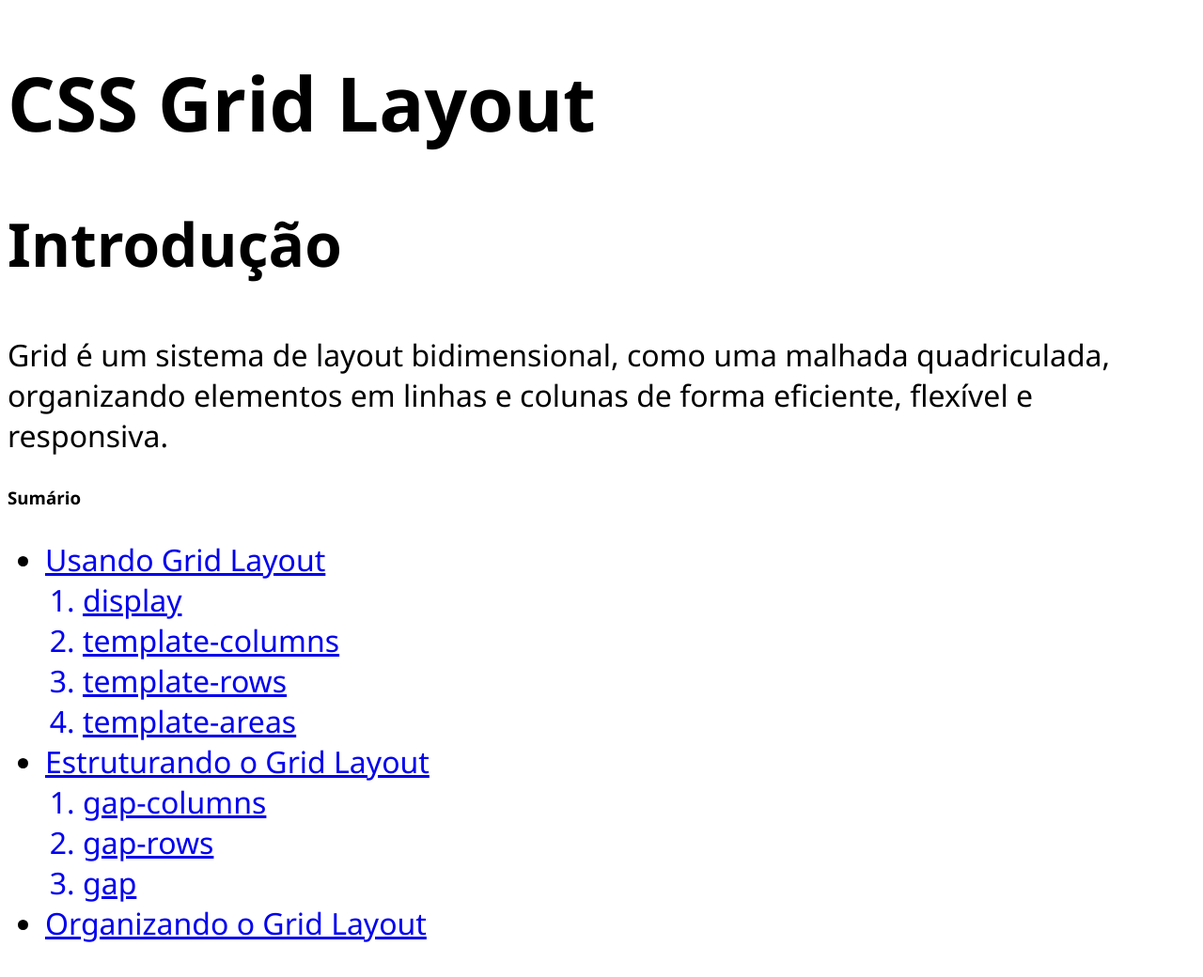
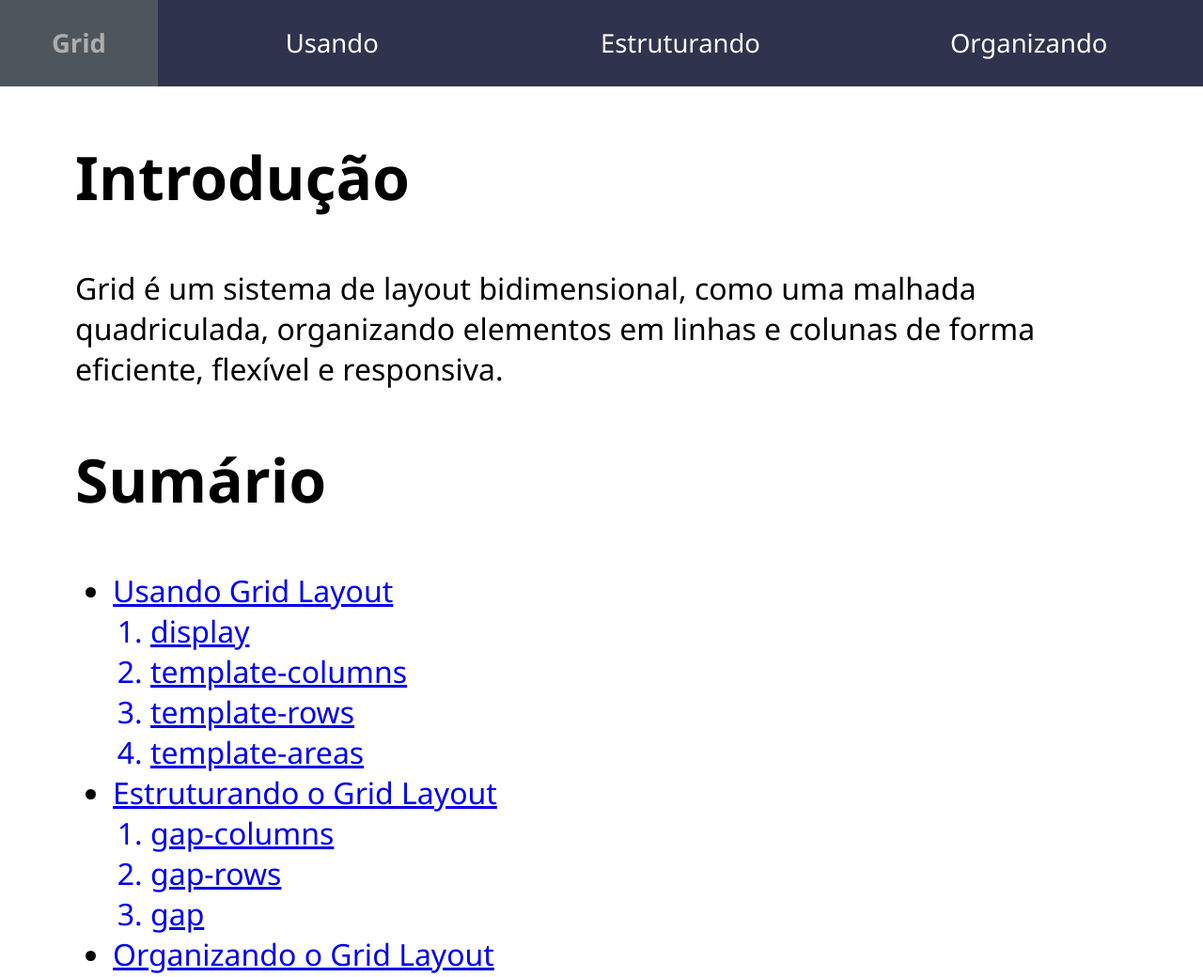
Before and after one commit to Gustavo-UNIJORGE/CSS-Grid-Layout, a plain HTML site: page index.html in a window 1280 px wide. Shown: the top 1040 px of the page at 94% size. Drawn offline with Linux system fonts and the light colour scheme.

Commit message:
adicionado navbar a index.html

```diff
--- a/index.html
+++ b/index.html
@@ -7,14 +7,22 @@
     <link rel="stylesheet" href="style.css">
 </head>
 <body>
-    <h1>CSS Grid Layout</h1>
+    <ul class="nav">
+        <li class="active">
+            <a href="index.html">Grid</a>
+        </li>
+        <li>Usando</li>
+        <li>Estruturando</li>
+        <li>Organizando</li>
+    </ul>
 
-    <div>
+
+    <main>
         <h2>Introdução</h2>
         <p>
             Grid é um sistema de layout bidimensional, como uma malhada quadriculada, organizando elementos em linhas e colunas de forma eficiente, flexível e responsiva.
         </p>
-        <h3>Sumário</h3>
+        <h2>Sumário</h2>
         <ul>
             <li>
                 <a href="/UsandoGridLayout/display.html">Usando Grid Layout</a>
@@ -70,6 +78,6 @@
             </li>
 
         </ul>
-    </div>
+    </main>
 </body>
 </html>
--- a/style.css
+++ b/style.css
@@ -11,6 +11,7 @@
 }
 
 body {
+    margin: 0;
     font-family: 'Segoe UI', Tahoma, Geneva, Verdana, sans-serif;
 }
 
@@ -27,6 +28,49 @@ h1 {
 h2 {
     font-size: 4rem;
 }
+/* Navbar */
+ul.nav {
+    list-style-type: none;
+    margin: 0;
+    padding: 0;
+    display: grid;
+    grid-template-columns: auto 1fr 1fr 1fr;
+    background: #30334d;
+}
+
+ul.nav>li{
+    padding: 1em;
+    color: white;
+    font-size: 1.5ch;
+    text-align: center;
+}
+ul.nav>li:not(.active) {
+    cursor: pointer;
+}
+
+ul.nav>li.active {
+    font-weight: 800;
+    background-color: #4d565c;
+}
+
+ul.nav>li:first-child {
+    padding: 1em 2em;
+}
+ul.nav>li:hover:not(.active) {
+    color: #a6acaf;
+    background-color: #00000015;
+    font-weight: 700;
+}
+ul.nav>li>a {
+    text-decoration: none;
+    color: white;
+}
+ul.nav>li.active>a {
+    color: #adadad;
+    cursor: default;
+    pointer-events: none;
+}
+
 /* Codigos */
 .code-heading {
     font-family: "Consolas", Courier, monospace;
```
